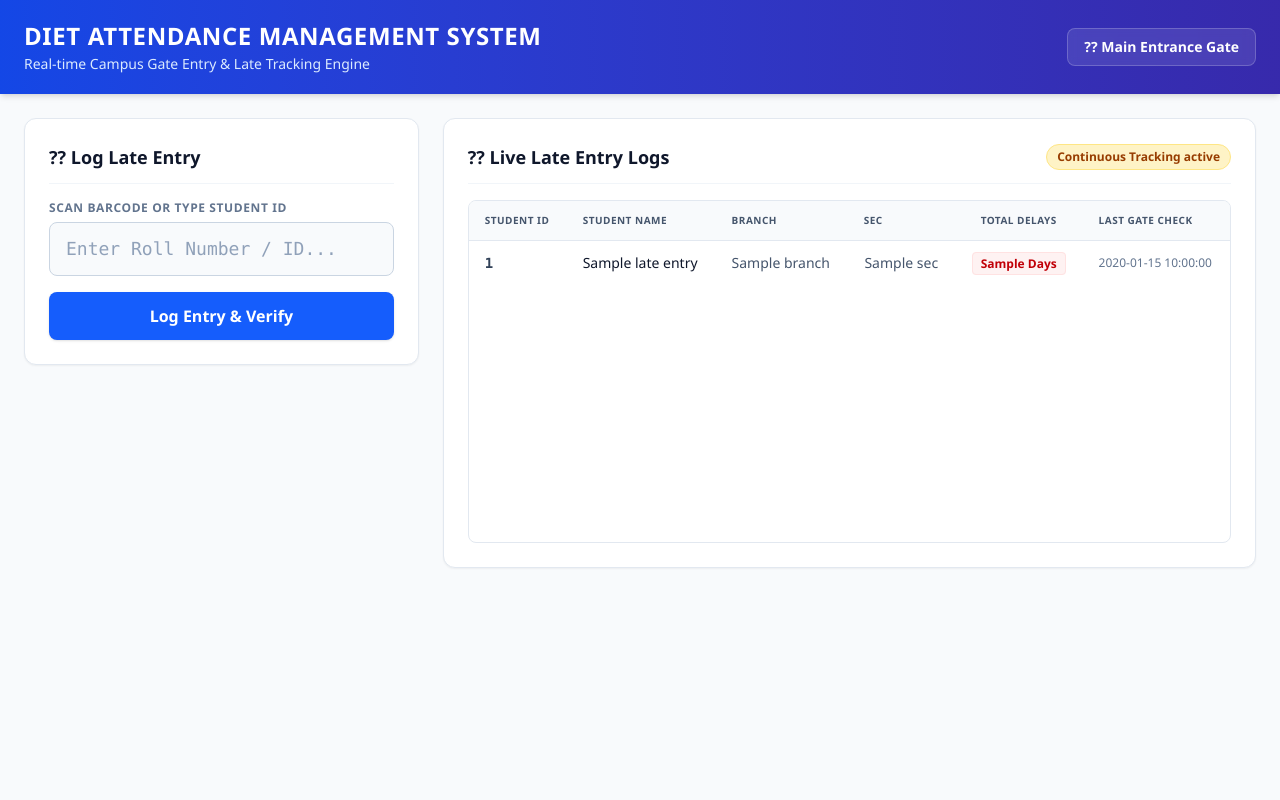
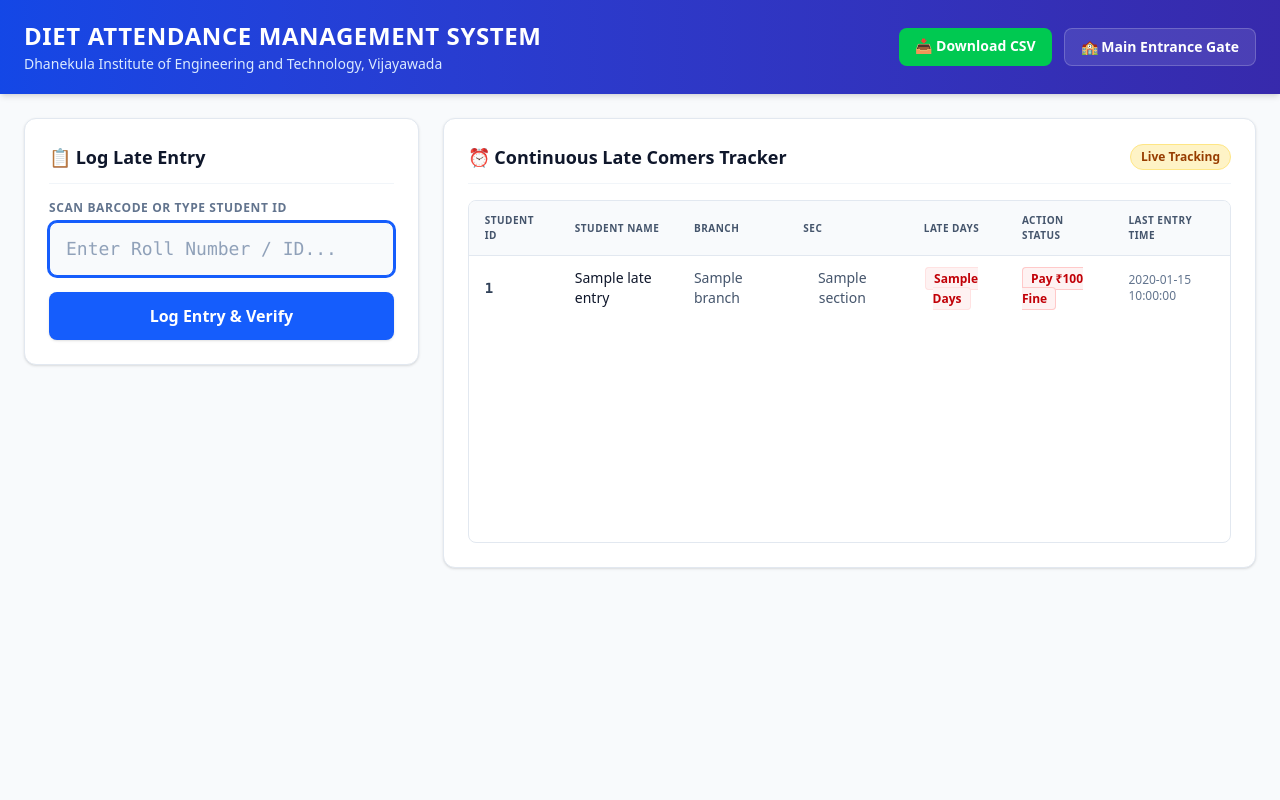
Before and after one commit to nranzithkumar-bit/attendance_app, a Flask app: page / in a window 1280 px wide. Run offline with Flask 3, Linux system fonts and the light colour scheme; a database or web service that is not in the repository returns one stand-in record (values such as "Sample title"); some libraries are stand-ins or nearby versions.

Commit message:
Final: Clean app with section fix and templates folder

```diff
--- a/app.py
+++ b/app.py
@@ -2,32 +2,36 @@ import os
 import psycopg2
 from psycopg2.extras import RealDictCursor
 from datetime import datetime
-from flask import Flask, render_template, request, jsonify
+from flask import Flask, render_template, request, jsonify, Response
+import openpyxl
 
 app = Flask(__name__)
 
-# Fetch the secure database connection string from Render's environment settings
 DATABASE_URL = os.environ.get('DATABASE_URL')
 
 def get_db_connection():
-    """Establishes a connection to the Supabase PostgreSQL database."""
     try:
         conn = psycopg2.connect(DATABASE_URL, cursor_factory=RealDictCursor)
         return conn
     except Exception as e:
-        print(f"❌ Supabase Connection Error: {e}")
+        print(f"❌ Connection Error: {e}")
         return None
 
 def init_db():
-    """Initializes tables on Supabase and syncs data from students.xlsx if available."""
     conn = get_db_connection()
     if not conn:
-        print("⚠️ Skipping database initialization: Connection unavailable.")
+        print("⚠️ Skipping init: No connection.")
         return
-
     cursor = conn.cursor()
-
-    # Create Late Entries tracking table using PostgreSQL syntax
+    cursor.execute("""
+        CREATE TABLE IF NOT EXISTS students (
+            student_id TEXT PRIMARY KEY,
+            student_name TEXT NOT NULL,
+            branch TEXT,
+            section TEXT,
+            phone TEXT
+        )
+    """)
     cursor.execute("""
         CREATE TABLE IF NOT EXISTS late_entries (
             id SERIAL PRIMARY KEY,
@@ -36,84 +40,54 @@ def init_db():
             time TEXT NOT NULL
         )
     """)
-
     conn.commit()
     cursor.close()
     conn.close()
+    print("✅ Database initialized successfully!")
 
+# Run on startup
+init_db()
 
-# ==================================
-# PUT student_count HERE
-# ==================================
-@app.route('/student_count')
-def student_count():
-    conn = get_db_connection()
-
-    if not conn:
-        return "Database connection failed"
-
-    cursor = conn.cursor()
-
-    cursor.execute("SELECT COUNT(*) FROM students")
-    count = cursor.fetchone()
-
-    cursor.close()
-    conn.close()
-
-    return str(count)
-
-
-
-
-
-
-
-
-
-
-
-
-
+# =====================================================================
+# ROUTES
+# =====================================================================
 
 @app.route('/', methods=['GET'])
 def index():
-    """Renders the dashboard metrics panel pulling direct data from Supabase."""
     conn = get_db_connection()
     entries = []
     if conn:
         cursor = conn.cursor()
-        # PostgreSQL syntax query combining records
         cursor.execute('''
-            SELECT le.student_id, s.student_name, s.branch, s.sec,
+            SELECT le.student_id, s.student_name, s.branch, s.section,
                    COUNT(le.id) as late_days,
                    MAX(le.time) as last_late_time,
                    s.phone
             FROM late_entries le
-            LEFT JOIN students s ON CAST(le.student_id AS TEXT) = CAST(s.student_id AS TEXT)
-            GROUP BY le.student_id, s.student_name, s.branch, s.sec, s.phone
+            LEFT JOIN students s ON le.student_id = s.student_id
+            GROUP BY le.student_id, s.student_name, s.branch, s.section, s.phone
+            ORDER BY late_days DESC
         ''')
         entries = cursor.fetchall()
         cursor.close()
         conn.close()
     return render_template('index.html', entries=entries)
 
+
 @app.route('/log_attendance', methods=['POST'])
 def log_attendance():
-    """API endpoint triggered by frontend JavaScript to check and save student entries."""
     data = request.get_json() or {}
     student_id = str(data.get('student_id', '')).strip()
 
     if not student_id:
-        return jsonify({"success": False, "message": "Please enter or scan a Student ID."}), 400
+        return jsonify({"success": False, "message": "Please enter a Student ID."}), 400
 
     conn = get_db_connection()
     if not conn:
-        return jsonify({"success": False, "message": "Cloud database connection error."}), 500
+        return jsonify({"success": False, "message": "Database connection error."}), 500
 
     cursor = conn.cursor()
-
-    # Query Supabase using PostgreSQL parameters (%s instead of SQLite ?)
-    cursor.execute("SELECT * FROM students WHERE CAST(student_id AS TEXT) = %s", (student_id,))
+    cursor.execute("SELECT * FROM students WHERE student_id = %s", (student_id,))
     student = cursor.fetchone()
 
     if student:
@@ -121,28 +95,135 @@ def log_attendance():
         date_str = now.strftime('%Y-%m-%d')
         time_str = now.strftime('%I:%M %p')
 
-        # Log entry to database
+        # Check already logged today
+        cursor.execute(
+            "SELECT COUNT(*) as cnt FROM late_entries WHERE student_id = %s AND date = %s",
+            (student_id, date_str)
+        )
+        already = cursor.fetchone()["cnt"]
+
+        if already > 0:
+            cursor.close()
+            conn.close()
+            return jsonify({
+                "success": False,
+                "message": f"⚠️ {student['student_name']} already logged today!"
+            })
+
         cursor.execute(
             "INSERT INTO late_entries (student_id, date, time) VALUES (%s, %s, %s)",
             (student_id, date_str, time_str)
         )
         conn.commit()
 
+        # Count total late days
+        cursor.execute(
+            "SELECT COUNT(*) as cnt FROM late_entries WHERE student_id = %s",
+            (student_id,)
+        )
+        total = cursor.fetchone()["cnt"]
+
+        if total == 1:
+            status = "1st Warning issued"
+        elif total == 2:
+            status = "2nd Warning — Be careful!"
+        else:
+            status = f"Pay ₹100 Fine (Total: {total} times)"
+
         response_data = {
             "success": True,
-            "message": "Attendance logged successfully!",
+            "message": f"✅ Entry logged! {status}",
             "student_info": dict(student)
         }
     else:
         response_data = {
             "success": False,
-            "message": "Invalid Student ID. Record not found."
+            "message": "❌ Invalid Student ID. Not found."
         }
 
     cursor.close()
     conn.close()
     return jsonify(response_data)
 
+
+@app.route('/import-students')
+def import_students():
+    secret = request.args.get("key", "")
+    if secret != "diet2025":
+        return "Unauthorized", 403
+    try:
+        wb = openpyxl.load_workbook("students.xlsx")
+        ws = wb.active
+        rows = list(ws.iter_rows(values_only=True))
+        headers = [str(h).strip().lower() for h in rows[0]]
+
+        conn = get_db_connection()
+        cursor = conn.cursor()
+        cursor.execute("DELETE FROM students")
+
+        count = 0
+        for row in rows[1:]:
+            data = dict(zip(headers, row))
+            sid = str(data.get('student_id', '')).strip()
+            if not sid or sid == 'None':
+                continue
+            cursor.execute("""
+                INSERT INTO students (student_id, student_name, branch, section, phone)
+                VALUES (%s, %s, %s, %s, %s)
+                ON CONFLICT (student_id) DO UPDATE SET
+                    student_name = EXCLUDED.student_name,
+                    branch = EXCLUDED.branch,
+                    section = EXCLUDED.section,
+                    phone = EXCLUDED.phone
+            """, (
+                sid,
+                str(data.get('student_name', '')),
+                str(data.get('branch', '')),
+                str(data.get('section', '')),
+                str(data.get('phone', ''))
+            ))
+            count += 1
+
+        conn.commit()
+        cursor.close()
+        conn.close()
+        return f"✅ {count} students imported successfully!"
+    except Exception as e:
+        return f"❌ Error: {e}", 500
+
+
+@app.route('/export')
+def export_csv():
+    conn = get_db_connection()
+    cursor = conn.cursor()
+    cursor.execute("""
+        SELECT l.student_id, s.student_name, s.branch, s.section, l.date, l.time
+        FROM late_entries l
+        JOIN students s ON l.student_id = s.student_id
+        ORDER BY l.date DESC, l.time DESC
+    """)
+    records = cursor.fetchall()
+    cursor.close()
+    conn.close()
+    csv_output = "Student ID,Student Name,Branch,Section,Date,Time\n"
+    for row in records:
+        csv_output += f"{row['student_id']},{row['student_name']},{row['branch']},{row['section']},{row['date']},{row['time']}\n"
+    return Response(csv_output, mimetype="text/csv",
+        headers={"Content-disposition": f"attachment; filename=late_records_{datetime.now().strftime('%Y-%m-%d')}.csv"})
+
+
+@app.route('/student_count')
+def student_count():
+    conn = get_db_connection()
+    if not conn:
+        return "DB error"
+    cursor = conn.cursor()
+    cursor.execute("SELECT COUNT(*) as cnt FROM students")
+    count = cursor.fetchone()["cnt"]
+    cursor.close()
+    conn.close()
+    return f"Total students in database: {count}"
+
+
 if __name__ == '__main__':
-    init_db()
     app.run(debug=True)
--- a/requirements.txt
+++ b/requirements.txt
@@ -1,4 +1,4 @@
 Flask==3.0.2
-pandas==2.2.1
 openpyxl==3.1.2
 psycopg2-binary==2.9.12
+gunicorn==21.2.0
--- a/templates/index.html
+++ b/templates/index.html
@@ -5,37 +5,42 @@
     <meta name="viewport" content="width=device-width, initial-scale=1.0">
     <title>DIET - Campus Entry Dashboard</title>
     <script src="https://cdn.jsdelivr.net/npm/@tailwindcss/browser@4"></script>
-    <style>
-        body { font-family: 'Segoe UI', Tahoma, Geneva, Verdana, sans-serif; }
-    </style>
 </head>
 <body class="bg-slate-50 text-slate-800 min-h-screen">
 
     <header class="bg-gradient-to-r from-blue-700 to-indigo-800 text-white shadow-md px-6 py-5 flex justify-between items-center">
         <div>
             <h1 class="text-2xl font-bold tracking-wide">DIET ATTENDANCE MANAGEMENT SYSTEM</h1>
-            <p class="text-blue-100 text-sm mt-0.5">Real-time Campus Gate Entry & Late Tracking Engine</p>
+            <p class="text-blue-100 text-sm mt-0.5">Dhanekula Institute of Engineering and Technology, Vijayawada</p>
         </div>
-        <div class="bg-white/10 px-4 py-2 rounded-lg backdrop-blur-xs text-sm font-semibold border border-white/20">
-            ?? Main Entrance Gate
+        <div class="flex gap-3">
+            <a href="/export" class="bg-green-500 hover:bg-green-600 text-white text-sm font-semibold px-4 py-2 rounded-lg">
+                📥 Download CSV
+            </a>
+            <div class="bg-white/10 px-4 py-2 rounded-lg text-sm font-semibold border border-white/20">
+                🏫 Main Entrance Gate
+            </div>
         </div>
     </header>
 
     <main class="max-w-7xl mx-auto p-6 grid grid-cols-1 lg:grid-cols-3 gap-6">
 
-        <section class="bg-white rounded-xl shadow-xs border border-slate-200 p-6 h-fit">
-            <h2 class="text-lg font-bold text-slate-900 border-b border-slate-100 pb-3 mb-4">?? Log Late Entry</h2>
+        <!-- Entry Log Panel -->
+        <section class="bg-white rounded-xl shadow border border-slate-200 p-6 h-fit">
+            <h2 class="text-lg font-bold text-slate-900 border-b border-slate-100 pb-3 mb-4">📋 Log Late Entry</h2>
 
             <form id="attendance-form" class="space-y-4">
                 <div>
-                    <label class="block text-xs font-semibold uppercase tracking-wider text-slate-500 mb-1.5">Scan Barcode or Type Student ID</label>
-                    <input type="text" id="student_id" name="student_id" autocomplete="off" required
-                           class="w-full bg-slate-50 border border-slate-300 rounded-lg px-4 py-3 text-lg font-mono focus:outline-hidden focus:ring-2 focus:ring-blue-600 focus:border-blue-600 transition-all placeholder:text-slate-400"
+                    <label class="block text-xs font-semibold uppercase tracking-wider text-slate-500 mb-1.5">
+                        Scan Barcode or Type Student ID
+                    </label>
+                    <input type="text" id="student_id" name="student_id" autocomplete="off" required autofocus
+                           class="w-full bg-slate-50 border border-slate-300 rounded-lg px-4 py-3 text-lg font-mono focus:outline-none focus:ring-2 focus:ring-blue-600 focus:border-blue-600 transition-all placeholder:text-slate-400"
                            placeholder="Enter Roll Number / ID...">
                 </div>
 
                 <button type="submit" id="submit-btn"
-                        class="w-full bg-blue-600 hover:bg-blue-700 text-white font-semibold py-3 px-4 rounded-lg shadow-sm hover:shadow-md transition-all flex justify-center items-center gap-2 cursor-pointer">
+                        class="w-full bg-blue-600 hover:bg-blue-700 text-white font-semibold py-3 px-4 rounded-lg shadow transition-all flex justify-center items-center gap-2 cursor-pointer">
                     <span>Log Entry & Verify</span>
                 </button>
             </form>
@@ -45,16 +50,19 @@
                 <div id="student-details" class="text-xs space-y-1 text-slate-600 hidden">
                     <p><strong>Name:</strong> <span id="det-name"></span></p>
                     <p><strong>Branch:</strong> <span id="det-branch"></span></p>
-                    <p><strong>Section:</strong> <span id="det-sec"></span></p>
+                    <p><strong>Section:</strong> <span id="det-section"></span></p>
                     <p><strong>Phone:</strong> <span id="det-phone"></span></p>
                 </div>
             </div>
         </section>
 
-        <section class="bg-white rounded-xl shadow-xs border border-slate-200 p-6 lg:col-span-2 flex flex-col min-h-[450px]">
+        <!-- Live Late Entry Logs -->
+        <section class="bg-white rounded-xl shadow border border-slate-200 p-6 lg:col-span-2 flex flex-col min-h-[450px]">
             <div class="flex justify-between items-center border-b border-slate-100 pb-3 mb-4">
-                <h2 class="text-lg font-bold text-slate-900">?? Live Late Entry Logs</h2>
-                <span class="bg-amber-100 text-amber-800 text-xs font-bold px-2.5 py-1 rounded-full border border-amber-200">Continuous Tracking active</span>
+                <h2 class="text-lg font-bold text-slate-900">⏰ Continuous Late Comers Tracker</h2>
+                <span class="bg-amber-100 text-amber-800 text-xs font-bold px-2.5 py-1 rounded-full border border-amber-200">
+                    Live Tracking
+                </span>
             </div>
 
             <div class="overflow-x-auto rounded-lg border border-slate-200 flex-1">
@@ -65,30 +73,40 @@
                             <th class="py-3 px-4">Student Name</th>
                             <th class="py-3 px-4">Branch</th>
                             <th class="py-3 px-4">Sec</th>
-                            <th class="py-3 px-4 text-center">Total Delays</th>
-                            <th class="py-3 px-4">Last Gate Check</th>
+                            <th class="py-3 px-4 text-center">Late Days</th>
+                            <th class="py-3 px-4">Action Status</th>
+                            <th class="py-3 px-4">Last Entry Time</th>
                         </tr>
                     </thead>
                     <tbody class="divide-y divide-slate-100 text-sm">
                         {% if entries %}
                             {% for row in entries %}
-                            <tr class="hover:bg-slate-50/80 transition-colors">
+                            <tr class="hover:bg-slate-50 transition-colors">
                                 <td class="py-3 px-4 font-mono font-semibold text-slate-700">{{ row.student_id }}</td>
-                                <td class="py-3 px-4 font-medium text-slate-900">{{ row.student_name if row.student_name else 'Unknown' }}</td>
-                                <td class="py-3 px-4 text-slate-600">{{ row.branch if row.branch else '-' }}</td>
-                                <td class="py-3 px-4 text-slate-600 text-center">{{ row.sec if row.sec else '-' }}</td>
+                                <td class="py-3 px-4 font-medium text-slate-900">{{ row.student_name or 'Unknown' }}</td>
+                                <td class="py-3 px-4 text-slate-600">{{ row.branch or '-' }}</td>
+                                <td class="py-3 px-4 text-slate-600 text-center">{{ row.section or '-' }}</td>
                                 <td class="py-3 px-4 text-center">
-                                    <span class="bg-red-50 text-red-700 border border-red-100 text-xs font-bold px-2 py-0.5 rounded-sm">
+                                    <span class="bg-red-50 text-red-700 border border-red-100 text-xs font-bold px-2 py-0.5 rounded">
                                         {{ row.late_days }} Days
                                     </span>
+                                </td>
+                                <td class="py-3 px-4">
+                                    {% if row.late_days == 1 %}
+                                        <span class="bg-yellow-50 text-yellow-700 text-xs font-bold px-2 py-0.5 rounded border border-yellow-200">1st Warning</span>
+                                    {% elif row.late_days == 2 %}
+                                        <span class="bg-orange-50 text-orange-700 text-xs font-bold px-2 py-0.5 rounded border border-orange-200">2nd Warning</span>
+                                    {% else %}
+                                        <span class="bg-red-50 text-red-700 text-xs font-bold px-2 py-0.5 rounded border border-red-200">Pay ₹100 Fine</span>
+                                    {% endif %}
                                 </td>
                                 <td class="py-3 px-4 text-xs font-medium text-slate-500">{{ row.last_late_time }}</td>
                             </tr>
                             {% endfor %}
                         {% else %}
                             <tr>
-                                <td colspan="6" class="text-center py-12 text-slate-400 font-medium">
-                                    No late entries logged at the gate today.
+                                <td colspan="7" class="text-center py-12 text-slate-400 font-medium">
+                                    No late entries logged today.
                                 </td>
                             </tr>
                         {% endif %}
@@ -110,12 +128,11 @@
 
         form.addEventListener("submit", function(event) {
             event.preventDefault();
-
             const studentIdValue = studentInput.value.trim();
             if (!studentIdValue) return;
 
             submitButton.disabled = true;
-            submitButton.innerText = "Processing Scan...";
+            submitButton.innerText = "Processing...";
 
             fetch("/log_attendance", {
                 method: "POST",
@@ -128,28 +145,25 @@
 
                 if (data.success) {
                     statusCard.className = "mt-6 p-4 rounded-xl border bg-emerald-50 border-emerald-200 text-emerald-800";
-                    statusMsg.innerText = "? " + data.message;
-
+                    statusMsg.innerText = data.message;
                     document.getElementById("det-name").innerText = data.student_info.student_name || "N/A";
                     document.getElementById("det-branch").innerText = data.student_info.branch || "N/A";
-                    document.getElementById("det-sec").innerText = data.student_info.sec || "N/A";
+                    document.getElementById("det-section").innerText = data.student_info.section || "N/A";
                     document.getElementById("det-phone").innerText = data.student_info.phone || "N/A";
                     studentDetails.classList.remove("hidden");
-
                     studentInput.value = "";
                     studentInput.focus();
-
-                    setTimeout(() => { window.location.reload(); }, 1200);
+                    setTimeout(() => { window.location.reload(); }, 1500);
                 } else {
                     statusCard.className = "mt-6 p-4 rounded-xl border bg-rose-50 border-rose-200 text-rose-800";
-                    statusMsg.innerText = "? " + data.message;
+                    statusMsg.innerText = data.message;
                     studentDetails.classList.add("hidden");
                     studentInput.select();
                 }
             })
             .catch(err => {
-                console.error("Network Error:", err);
-                alert("Communication breakdown with server.");
+                alert("Server communication error.");
+                console.error(err);
             })
             .finally(() => {
                 submitButton.disabled = false;
```
Also changed, not shown: 1 other file.
